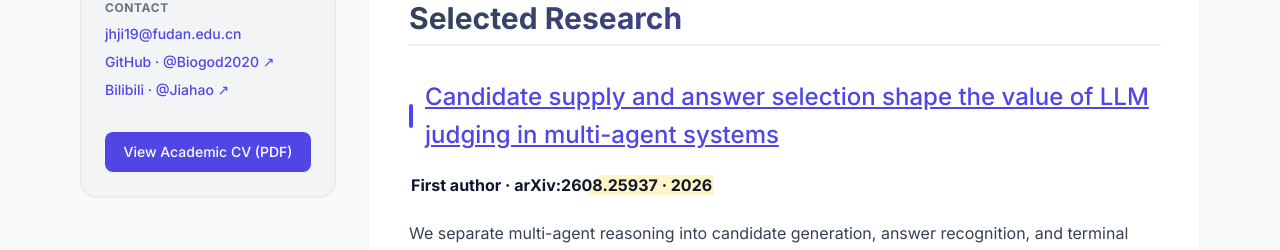
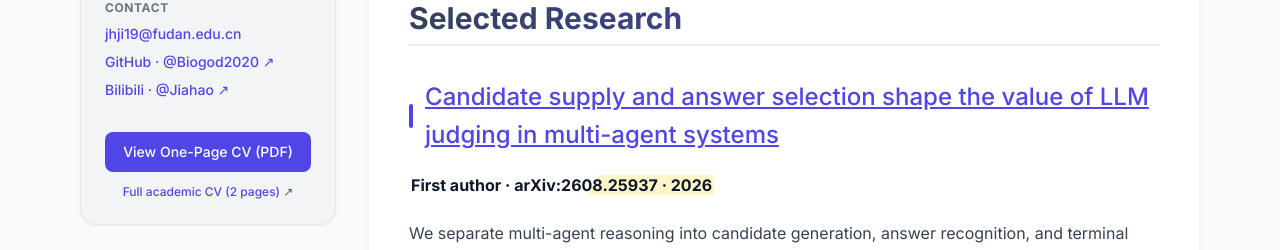
Before and after one commit to Biogod2020/Jay-s-Blog, an Astro site: page /about in a window 1280 px wide. Shown: the part 940-1190 px from the top of the page. Built offline with nearby package versions, Linux system fonts and the light colour scheme; Astro itself is replaced by a stand-in of ours.

Commit message:
Make the one-page CV the primary profile download

```diff
--- a/src/components/ProfileSidebar.astro
+++ b/src/components/ProfileSidebar.astro
@@ -116,12 +116,22 @@
     </div>
   </div>
 
+  <div class="space-y-3">
     <a
       href="/Jia-Hao_Ji_CV.pdf"
       target="_blank"
       rel="noopener noreferrer"
       class="block w-full rounded-lg bg-indigo-600 px-4 py-2.5 text-center text-sm font-medium text-white transition-colors duration-200 hover:bg-indigo-700"
     >
-    View Academic CV (PDF)
+      View One-Page CV (PDF)
+    </a>
+    <a
+      href="/Jia-Hao_Ji_Academic_CV.pdf"
+      target="_blank"
+      rel="noopener noreferrer"
+      class="block text-center text-xs font-medium text-indigo-600 hover:underline dark:text-indigo-400"
+    >
+      Full academic CV (2 pages) ↗
     </a>
   </div>
+</div>
```
Lines whose indentation alone changed are shown as unchanged.
